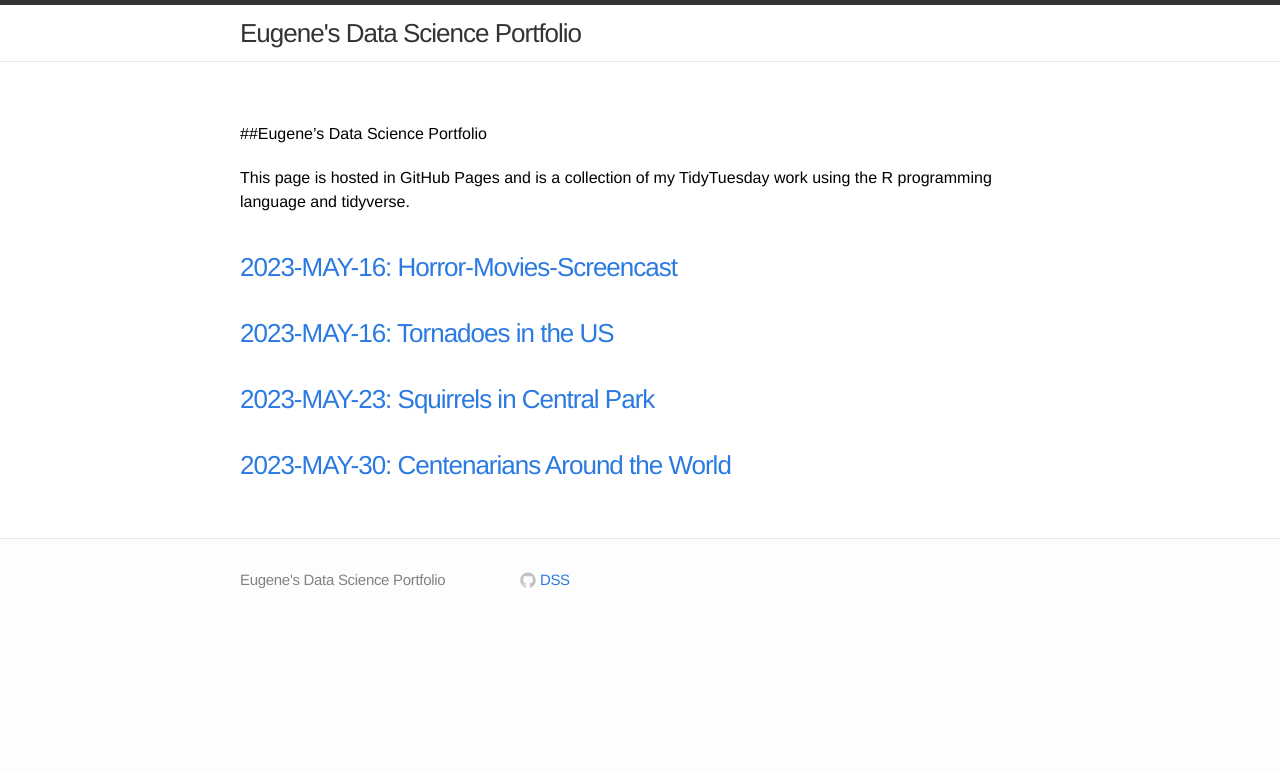
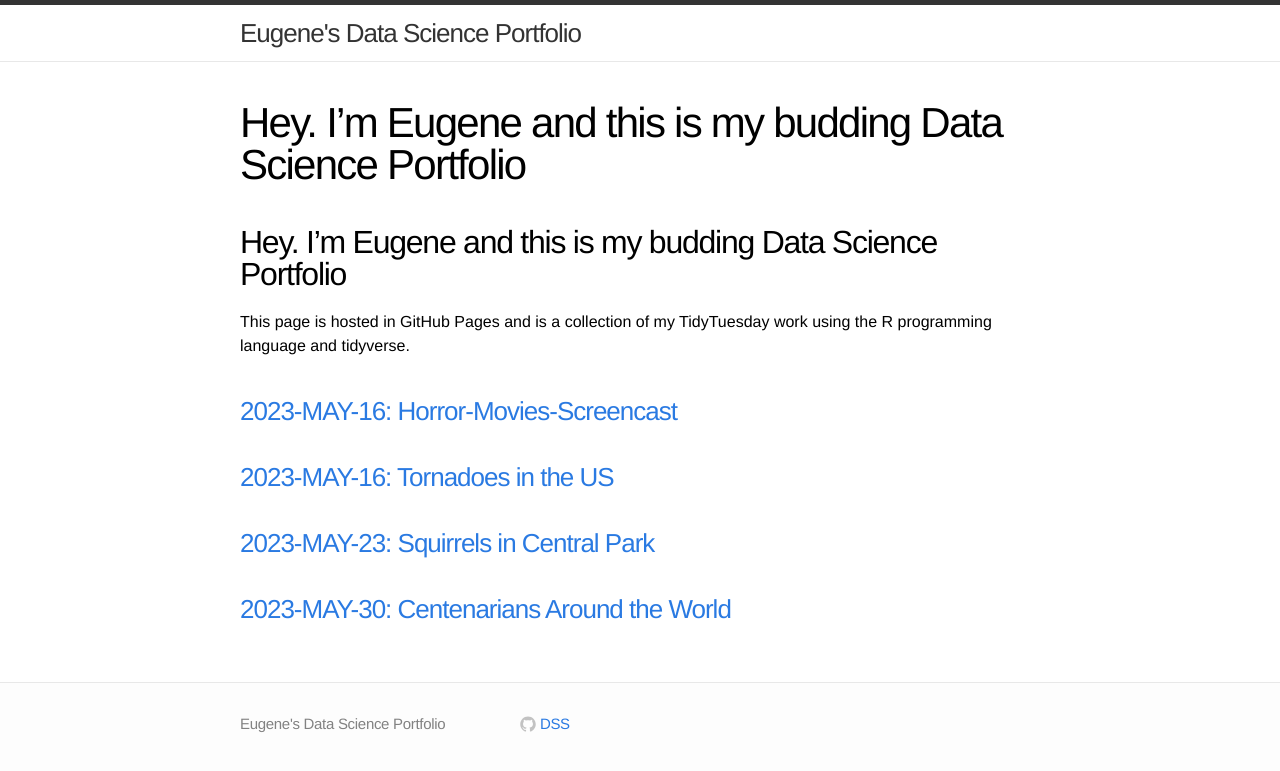
Before and after one commit to ezhou89/Eugene-Zhou-Data-Science-Portfolio, a Jekyll site: the page built from index.md, in a window 1280 px wide. Shown: the top 771 px of the page. Built offline with Jekyll 4.4.1, drawn with Linux system fonts in a browser that asks for light colours; our own code applies the rules of GitHub Pages for plain Markdown files.

Commit message:
Update index.md

```diff
--- a/index.md
+++ b/index.md
@@ -2,7 +2,7 @@
 layout: page
 ---
 
-##Eugene's Data Science Portfolio
+## Hey. I'm Eugene and this is my budding Data Science Portfolio
 
 This page is hosted in GitHub Pages and is a collection of my TidyTuesday work using the R programming language and tidyverse.
 
```
